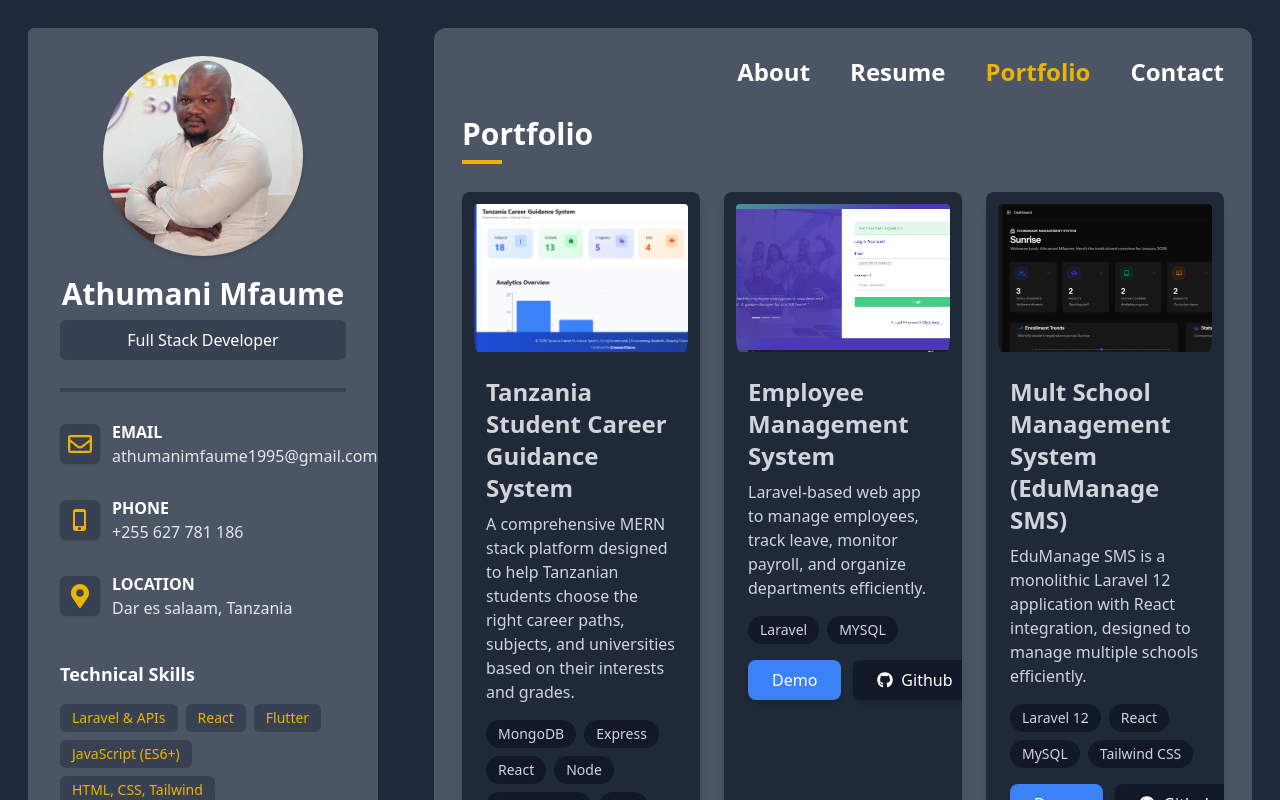
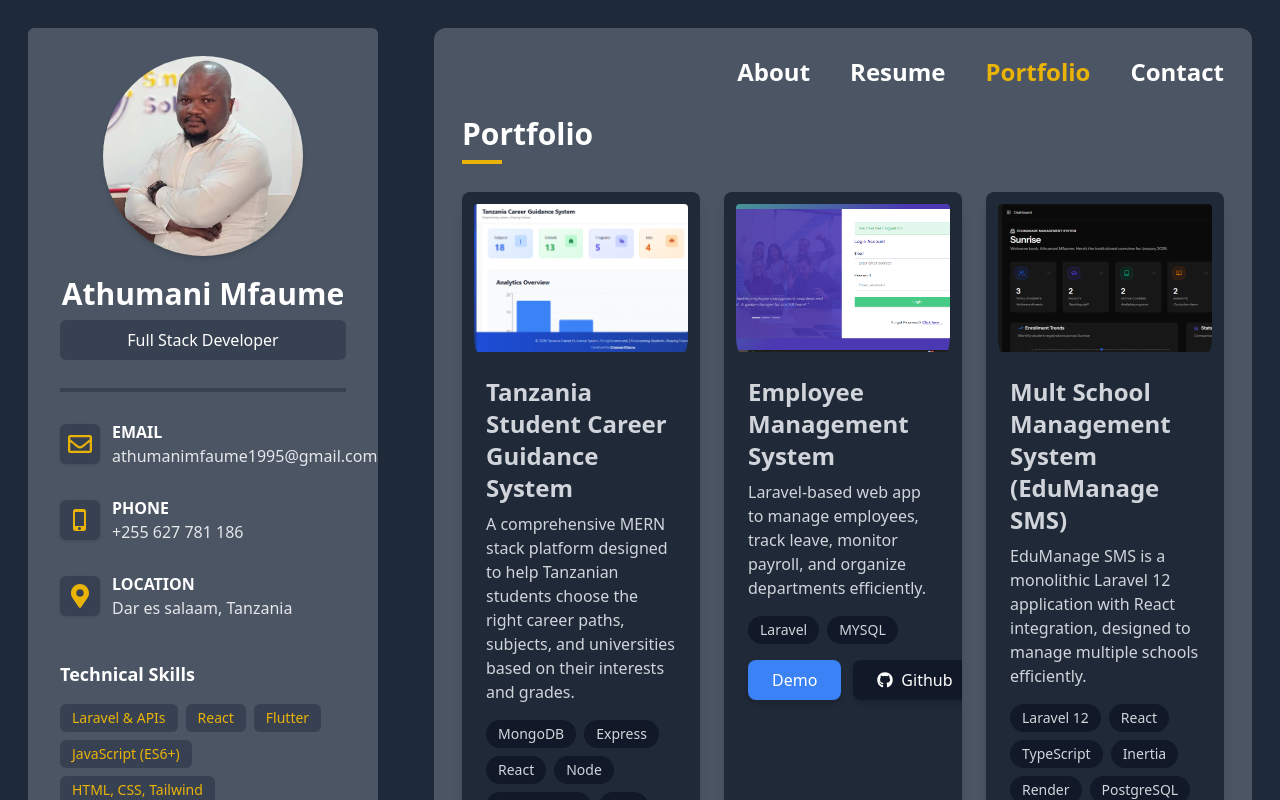
Before and after one commit to athumaniMfaume/athumani-portfolio, a React (Vite) app: page /portfolio in a window 1280 px wide. Shown: the top 800 px of the page. Built offline with nearby package versions, Linux system fonts and the light colour scheme.

Commit message:
add live link

```diff
--- a/src/components/data.jsx
+++ b/src/components/data.jsx
@@ -61,7 +61,7 @@ export const projects = [
     id: 3,
     title: "Mult School Management System (EduManage SMS)",
     description: "EduManage SMS is a monolithic Laravel 12 application with React integration, designed to manage multiple schools efficiently.",
-    tags: ["Laravel 12", "React", "MySQL", "Tailwind CSS"],
+    tags: ["Laravel 12", "React", "TypeScript", "Inertia", "Render", "PostgreSQL", "Tailwind CSS"],
     image: msms,
     github: "https://github.com/athumaniMfaume/edumanage-sms",
     demo: "https://edumanage-sms.onrender.com/",
```
